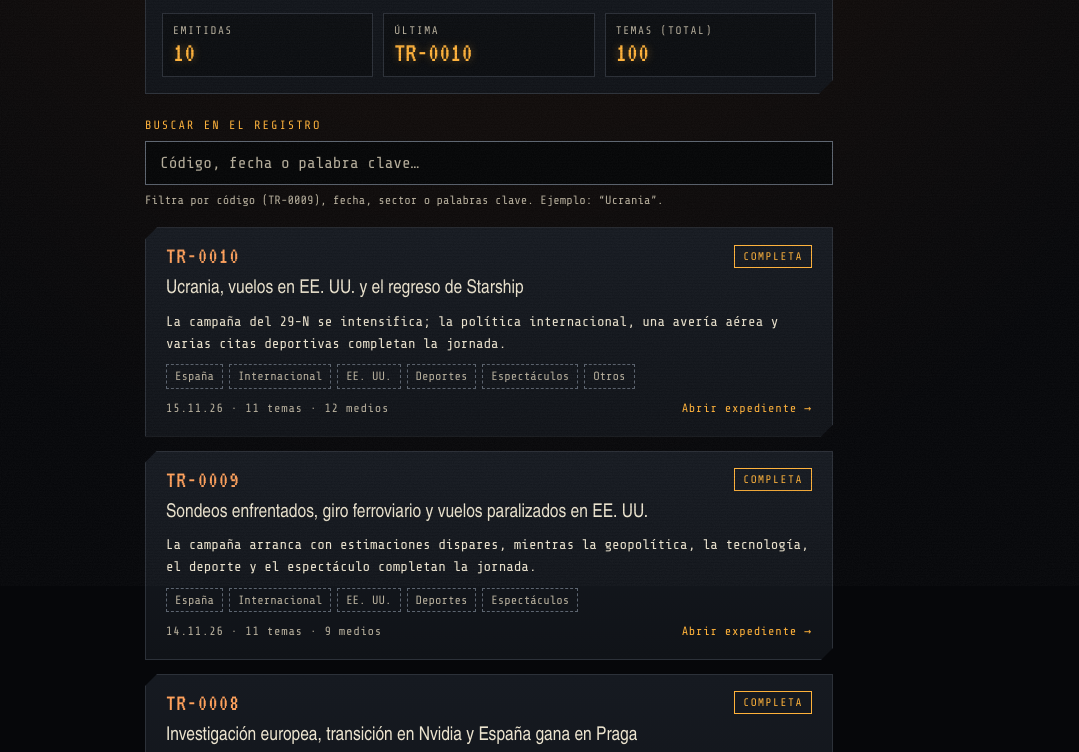
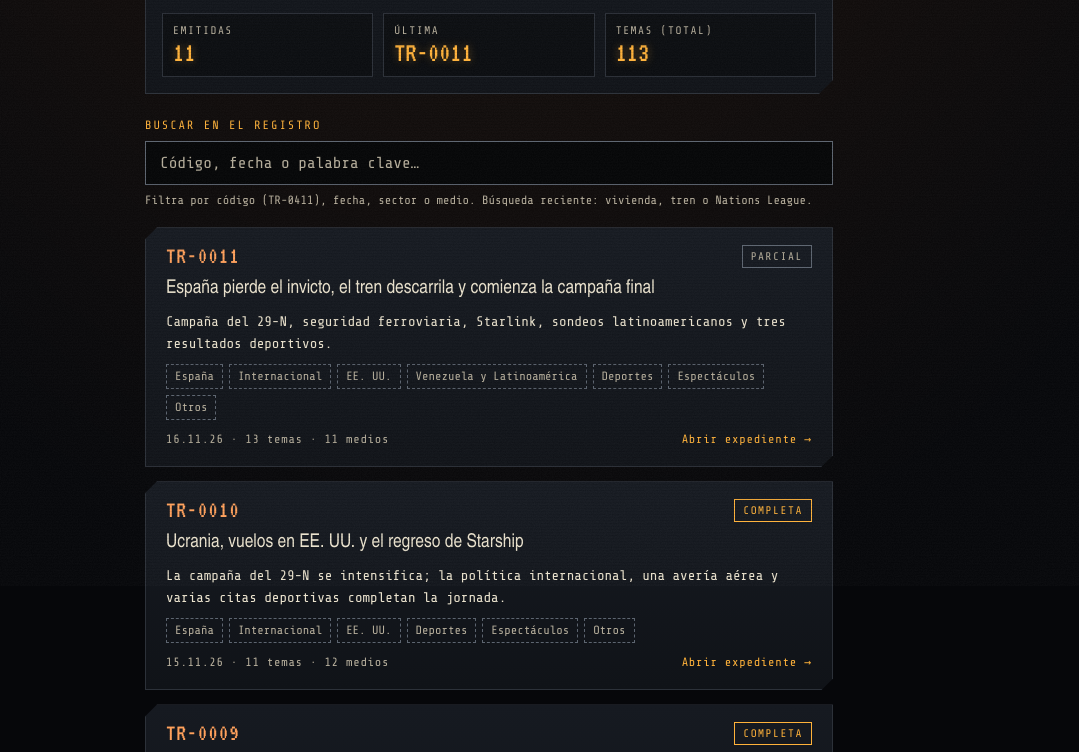
Before and after one commit to joseapenaa/transmision-rebelde, a plain HTML site: page docs/index.html in a window 1280 px wide. Shown: the part 214-966 px from the top of the page, without its empty margins (151-1230 px from the left). Drawn offline with nearby package versions, Linux system fonts and the light colour scheme; a web font is replaced by a local one.

Commit message:
Actualiza docs/index.html desde Transmisión Rebelde

```diff
--- a/docs/index.html
+++ b/docs/index.html
@@ -366,7 +366,7 @@ a:focus-visible { outline: 2px solid var(--orange); outline-offset: 2px; }
   <header class="panel">
     <div class="franja">
       <span>CANAL SEGURO · <strong>ARCHIVO</strong></span>
-      <span>CLASIF. <strong>B-3</strong></span>
+      <span>CLASIF. <strong>PÚBLICA</strong></span>
     </div>
 
     <h1 class="titulo">ARCHIVO<br>DE TRANSMISIONES</h1>
@@ -375,15 +375,15 @@ a:focus-visible { outline: 2px solid var(--orange); outline-offset: 2px; }
     <dl class="resumen-archivo">
       <div class="lectura">
         <dt>Emitidas</dt>
-        <dd>10</dd>
+        <dd>11</dd>
       </div>
       <div class="lectura">
         <dt>Última</dt>
-        <dd>TR-0010</dd>
+        <dd>TR-0011</dd>
       </div>
       <div class="lectura">
         <dt>Temas (total)</dt>
-        <dd>100</dd>
+        <dd>113</dd>
       </div>
     </dl>
   </header>
@@ -392,11 +392,37 @@ a:focus-visible { outline: 2px solid var(--orange); outline-offset: 2px; }
   <section class="busqueda" aria-labelledby="etiq-busqueda">
     <label id="etiq-busqueda" for="filtro">Buscar en el registro</label>
     <input class="campo" id="filtro" type="search" placeholder="Código, fecha o palabra clave…" autocomplete="off">
-    <p class="ayuda">Filtra por código (TR-0009), fecha, sector o palabras clave. Ejemplo: “Ucrania”.</p>
+    <p class="ayuda">Filtra por código (TR-0411), fecha, sector o medio. Búsqueda reciente: vivienda, tren o Nations League.</p>
   </section>
 
   <!-- ===================== LISTA ===================== -->
   <ol class="lista" id="lista" aria-label="Transmisiones anteriores">
+
+    <!-- INICIO FILA TRANSMISIÓN -->
+    <li class="fila" data-texto="tr-0011 16.11.26 españa internacional eeuu venezuela latinoamérica deportes espectáculos otros vivienda tren aemet starlink alemania aviación kast félix gallardo nations league béisbol nfl russell brand sergio ramírez">
+      <a class="fila-cuerpo" href="2026-11-16.html">
+        <div class="fila-cabecera">
+          <span class="codigo-tr">TR-0011</span>
+          <span class="estado estado--parcial">PARCIAL</span>
+        </div>
+        <h2>España pierde el invicto, el tren descarrila y comienza la campaña final</h2>
+        <p>Campaña del 29-N, seguridad ferroviaria, Starlink, sondeos latinoamericanos y tres resultados deportivos.</p>
+        <ul class="etiquetas" aria-label="Sectores">
+          <li>España</li>
+          <li>Internacional</li>
+          <li>EE. UU.</li>
+          <li>Venezuela y Latinoamérica</li>
+          <li>Deportes</li>
+          <li>Espectáculos</li>
+          <li>Otros</li>
+        </ul>
+        <div class="fila-pie">
+          <span>16.11.26 · 13 temas · 11 medios</span>
+          <span class="ir">Abrir expediente →</span>
+        </div>
+      </a>
+    </li>
+    <!-- FIN FILA TRANSMISIÓN -->
 
     <!-- INICIO FILA TRANSMISIÓN -->
     <li class="fila" data-texto="tr-0010 15.11.26 españa internacional ee. uu. deportes espectáculos otros la campaña del 29-n gira hacia el voto estratégico y la vivienda zelenski dice que washington exploró donbás a cambio de entrar en la otan ee. uu. atribuye el parón aéreo a un fallo durante el cambio de cableado nueva orleans demanda el control del petrolero tras el choque con un crucero starship completa su primer regreso orbital capturado por la torre dinamarca vence 4-1 a portugal y mantiene abierta la lucha del grupo japón derrota 3-2 a brasil con un gol en el descuento estados unidos golea 6-0 a haití en la ida de cuartos españa recibe hoy a inglaterra con el liderato del grupo en juego olivia wilde habla de un equilibrio saludable al criar con jason sudeikis una denunciante de russell brand revela su identidad; la investigación sigue abierta">
@@ -590,9 +616,14 @@ a:focus-visible { outline: 2px solid var(--orange); outline-offset: 2px; }
 
   <p class="vacio" id="sin-resultados" hidden>Ninguna transmisión coincide con la búsqueda.</p>
 
+  <!-- ===================== PAGINACIÓN ===================== -->
+  <nav class="paginacion" aria-label="Paginación del archivo">
+    <p class="pie-datos">Mostrando <strong>11</strong> de <strong>11</strong> transmisiones</p>
+  </nav>
+
   <!-- Para volver al parte de hoy -->
   <p class="pie-datos" style="margin-top:24px;">
-    <a href="2026-11-15.html">← Volver a la transmisión de hoy</a>
+    <a href="2026-11-16.html">← Volver a la transmisión de hoy</a>
   </p>
 
 </div>
```
Lines whose indentation alone changed are shown as unchanged.
